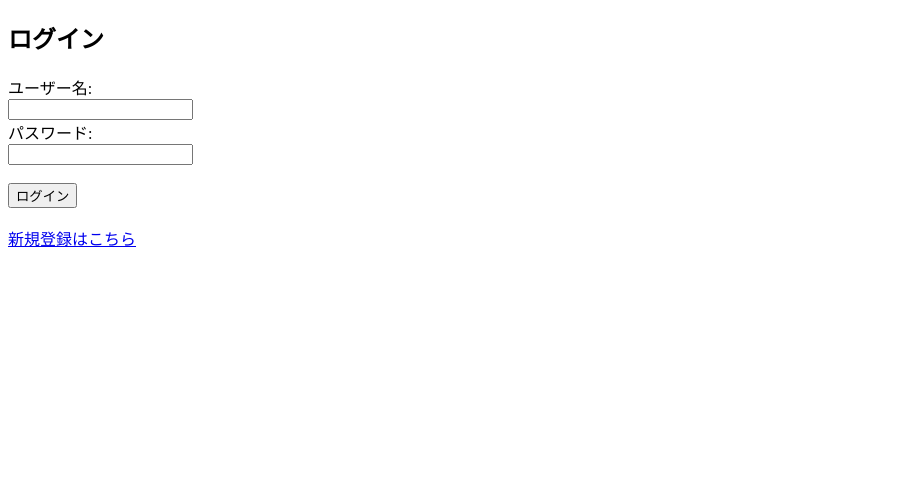
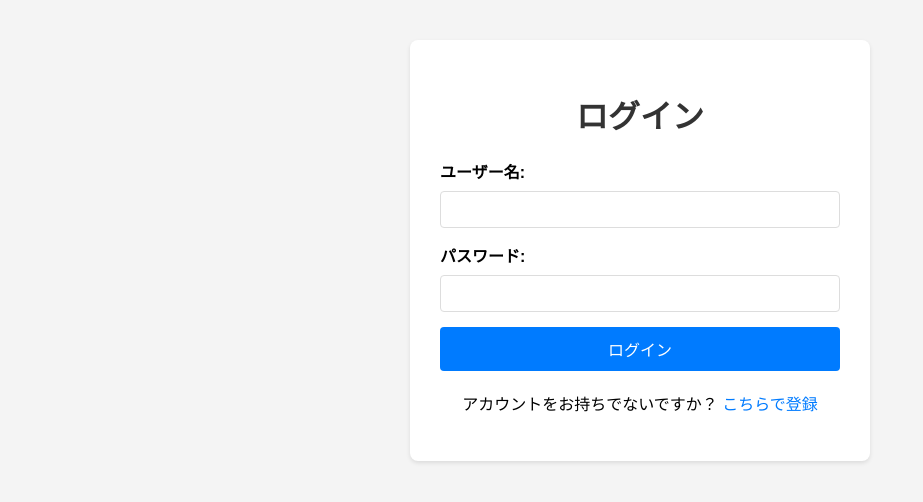
Before and after one commit to Tsuna-ux/my-project, a Flask app: page / in a window 1280 px wide. Shown: the top 502 px of the page, without its empty margins (0-923 px from the left). Run offline with Flask 3, Linux system fonts and the light colour scheme.

Commit message:
データベース接続

```diff
--- a/project_folder/app.py
+++ b/project_folder/app.py
@@ -1,12 +1,40 @@
-from flask import Flask, render_template, request, redirect, url_for
+from flask import Flask, render_template, request, redirect, url_for, flash
+from flask_sqlalchemy import SQLAlchemy
+from passlib.hash import pbkdf2_sha256 # パスワードのハッシュ化・検証用
 
+# --- Flaskアプリケーションの初期化 ---
 app = Flask(__name__)
 
-# サンプルのユーザー情報
-users = {
-    "user1": "password1",
-    "user2": "password2"
-}
+# --- データベース設定 ---
+# PostgreSQLの接続URI
+# 形式: 'postgresql://ユーザー名:パスワード@ホスト名:ポート番号/データベース名'
+# 環境に合わせて以下の値を変更してください
+app.config['SQLALCHEMY_DATABASE_URI'] = 'postgresql://postgres:hokuto841@localhost:5432/my_app_db'
+app.config['SQLALCHEMY_TRACK_MODIFICATIONS'] = False # シグナル発行を無効化（メモリを節約するため）
+
+# SQLAlchemyの初期化
+db = SQLAlchemy(app)
+
+# --- データベースモデルの定義 ---
+# 'users' テーブルに対応するPythonクラス
+class User(db.Model):
+    __tablename__ = 'users' # データベースのテーブル名と一致させる
+
+    id = db.Column(db.Integer, primary_key=True, autoincrement=True)
+    username = db.Column(db.String(80), unique=True, nullable=False)
+    password = db.Column(db.String(120), nullable=False) # ハッシュ化されたパスワードを保存するため長め
+
+    def __repr__(self):
+        return f'<User {self.username}>'
+
+# --- データベースの初期化とテーブル作成（初めて実行するときだけ必要） ---
+# この関数は、アプリ起動時にデータベースとテーブルが存在しない場合に作成するために使います。
+# 開発中は便利ですが、本番環境ではマイグレーションツール（Alembicなど）を使うのが一般的です。
+@app.before_first_request
+def create_tables():
+    db.create_all()
+
+# --- ルーティングとビュー関数 ---
 
 @app.route('/')
 def home():
@@ -17,28 +45,49 @@ def login():
     username = request.form['username']
     password = request.form['password']
 
-    # ユーザー認証
-    if username in users and users[username] == password:
-        return render_template('result.html', message=f"Welcome, {username}!")
+    # データベースからユーザーを検索
+    user = User.query.filter_by(username=username).first()
+
+    if user:
+        # パスワードの検証（ハッシュ化されたパスワードと比較）
+        if pbkdf2_sha256.verify(password, user.password):
+            # flash("ログイン成功！", "success") # メッセージを一時的に保存する場合
+            return render_template('result.html', message=f"ようこそ、{username}さん！")
+        else:
+            # flash("パスワードが間違っています。", "danger")
+            return render_template('result.html', message="ログイン失敗。パスワードを確認してください。")
     else:
-        return render_template('result.html', message="Login failed. Please check your username and password.")
+        # flash("ユーザー名が見つかりません。", "danger")
+        return render_template('result.html', message="ログイン失敗。ユーザー名が見つかりません。")
 
 @app.route('/register', methods=['GET', 'POST'])
 def register():
     if request.method == 'POST':
         username = request.form['username']
-        password = request.form['password']
+        raw_password = request.form['password']
 
         # ユーザーが既に存在しないかチェック
-        if username in users:
-            return render_template('result.html', message="Username already exists. Please choose a different username.")
+        existing_user = User.query.filter_by(username=username).first()
+        if existing_user:
+            # flash("ユーザー名はすでに存在します。別のユーザー名を選んでください。", "warning")
+            return render_template('result.html', message="ユーザー名はすでに存在します。別のユーザー名を選んでください。")
 
-        # 新しいユーザーを登録
-        users[username] = password
-        return render_template('result.html', message="Registration successful! You can now log in.")
+        # パスワードのハッシュ化
+        hashed_password = pbkdf2_sha256.hash(raw_password)
+
+        # 新しいユーザーオブジェクトを作成
+        new_user = User(username=username, password=hashed_password)
+
+        # データベースに追加
+        db.session.add(new_user)
+        db.session.commit() # 変更をコミットしてデータベースに保存
+
+        # flash("登録に成功しました！これでログインできます。", "success")
+        return render_template('result.html', message="登録に成功しました！これでログインできます。")
 
     return render_template('register.html')
 
 if __name__ == '__main__':
-
+    # 開発中にメッセージを表示するための secret_key（flashメッセージを使う場合）
+    # app.secret_key = 'your_secret_key_here'
     app.run(debug=True)
--- a/project_folder/templates/login.html
+++ b/project_folder/templates/login.html
@@ -3,18 +3,49 @@
 <head>
     <meta charset="UTF-8">
     <meta name="viewport" content="width=device-width, initial-scale=1.0">
-    <title>ログイン画面</title>
+    <title>ログイン</title>
+    <style>
+        body { font-family: Arial, sans-serif; margin: 40px; background-color: #f4f4f4; }
+        .container { background: white; padding: 30px; border-radius: 8px; box-shadow: 0 2px 4px rgba(0,0,0,0.1); max-width: 400px; margin: auto; }
+        h1 { text-align: center; color: #333; }
+        form { display: flex; flex-direction: column; }
+        label { margin-bottom: 8px; font-weight: bold; }
+        input[type="text"], input[type="password"] {
+            padding: 10px;
+            margin-bottom: 15px;
+            border: 1px solid #ddd;
+            border-radius: 4px;
+        }
+        input[type="submit"] {
+            background-color: #007bff;
+            color: white;
+            padding: 10px 15px;
+            border: none;
+            border-radius: 4px;
+            cursor: pointer;
+            font-size: 16px;
+        }
+        input[type="submit"]:hover {
+            background-color: #0056b3;
+        }
+        p { text-align: center; margin-top: 20px; }
+        a { color: #007bff; text-decoration: none; }
+        a:hover { text-decoration: underline; }
+    </style>
 </head>
 <body>
-    <h2>ログイン</h2>
-    <form action="{{ url_for('login') }}" method="post">
-        <label for="username">ユーザー名:</label><br>
-        <input type="text" id="username" name="username"><br>
-        <label for="password">パスワード:</label><br>
-        <input type="password" id="password" name="password"><br><br>
-        <input type="submit" value="ログイン">
-    </form>
-    <br>
-    <a href="{{ url_for('register') }}">新規登録はこちら</a>
+    <div class="container">
+        <h1>ログイン</h1>
+        <form action="/login" method="post">
+            <label for="username">ユーザー名:</label>
+            <input type="text" id="username" name="username" required>
+
+            <label for="password">パスワード:</label>
+            <input type="password" id="password" name="password" required>
+
+            <input type="submit" value="ログイン">
+        </form>
+        <p>アカウントをお持ちでないですか？ <a href="/register">こちらで登録</a></p>
+    </div>
 </body>
 </html>
```
Also changed, not shown: project_folder/templates/register.html (+42 -11 lines), project_folder/templates/result.html (+17 -4 lines).
